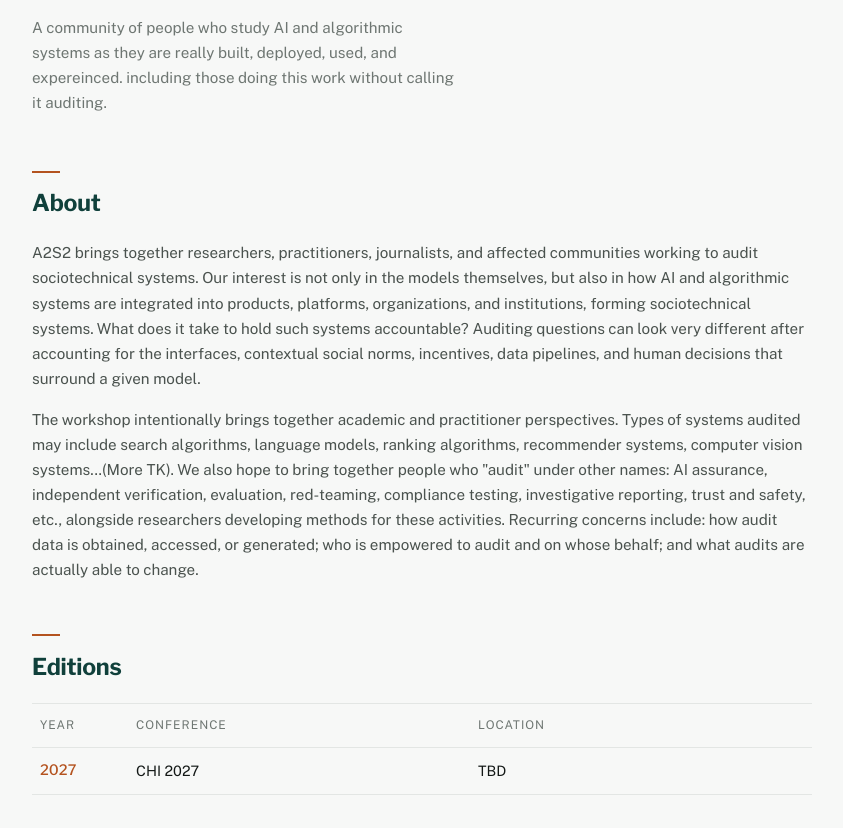
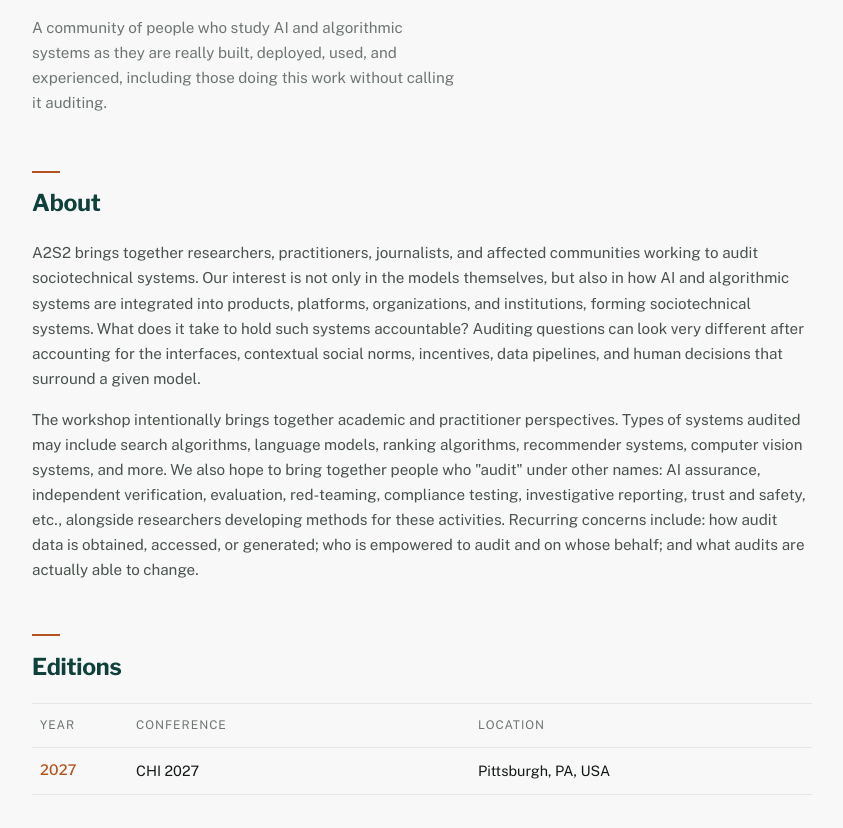
Before and after one commit to a2s2-workshop/a2s2-workshop.github.io, a plain HTML site: page index.html in a window 1280 px wide. Shown: the part 304-1132 px from the top of the page, without its empty margins (218-1061 px from the left). Drawn offline with Linux system fonts and the light colour scheme; some icons are missing.

Commit message:
Add CHI 2027 location; fix tagline typos and About placeholder

```diff
--- a/data/editions.json
+++ b/data/editions.json
@@ -3,7 +3,7 @@
     {
       "year": "2027",
       "conference": "CHI 2027",
-      "location": "TBD",
+      "location": "Pittsburgh, PA, USA",
       "url": "https://a2s2-workshop.github.io/2027/"
     }
   ]
--- a/index.html
+++ b/index.html
@@ -28,7 +28,7 @@
     <h1 class="hero-acronym">A<sup>2</sup>S<sup>2</sup></h1>
     <div class="hero-rule"></div>
     <p class="hero-subtitle"><span class="hero-word"><span class="hero-letter" style="--hop-delay:0s">A</span>uditing</span> <span class="hero-word"><span class="hero-letter" style="--hop-delay:0.09s">A</span>I</span> and <span class="hero-word"><span class="hero-letter" style="--hop-delay:0.18s">S</span>ociotechnical</span> <span class="hero-word"><span class="hero-letter" style="--hop-delay:0.27s">S</span>ystems</span></p>
-    <p class="hero-tagline">A community of people who study AI and algorithmic systems as they are really built, deployed, used, and expereinced. including those doing this work without calling it auditing.</p>
+    <p class="hero-tagline">A community of people who study AI and algorithmic systems as they are really built, deployed, used, and experienced, including those doing this work without calling it auditing.</p>
   </header>
 
   <div class="content page-col">
@@ -40,7 +40,7 @@
           A2S2 brings together researchers, practitioners, journalists, and affected communities working to audit sociotechnical systems. Our interest is not only in the models themselves, but also in how AI and algorithmic systems are integrated into products, platforms, organizations, and institutions, forming sociotechnical systems. What does it take to hold such systems accountable? Auditing questions can look very different after accounting for the interfaces, contextual social norms, incentives, data pipelines, and human decisions that surround a given model.
         </p>
         <p>
-          The workshop intentionally brings together academic and practitioner perspectives. Types of systems audited may include search algorithms, language models, ranking algorithms, recommender systems, computer vision systems...(More TK). We also hope to bring together people who "audit" under other names: AI assurance, independent verification, evaluation, red-teaming, compliance testing, investigative reporting, trust and safety, etc., alongside researchers developing methods for these activities. Recurring concerns include: how audit data is obtained, accessed, or generated; who is empowered to audit and on whose behalf; and what audits are actually able to change.
+          The workshop intentionally brings together academic and practitioner perspectives. Types of systems audited may include search algorithms, language models, ranking algorithms, recommender systems, computer vision systems, and more. We also hope to bring together people who "audit" under other names: AI assurance, independent verification, evaluation, red-teaming, compliance testing, investigative reporting, trust and safety, etc., alongside researchers developing methods for these activities. Recurring concerns include: how audit data is obtained, accessed, or generated; who is empowered to audit and on whose behalf; and what audits are actually able to change.
         </p>
       </div>
     </section>
```
